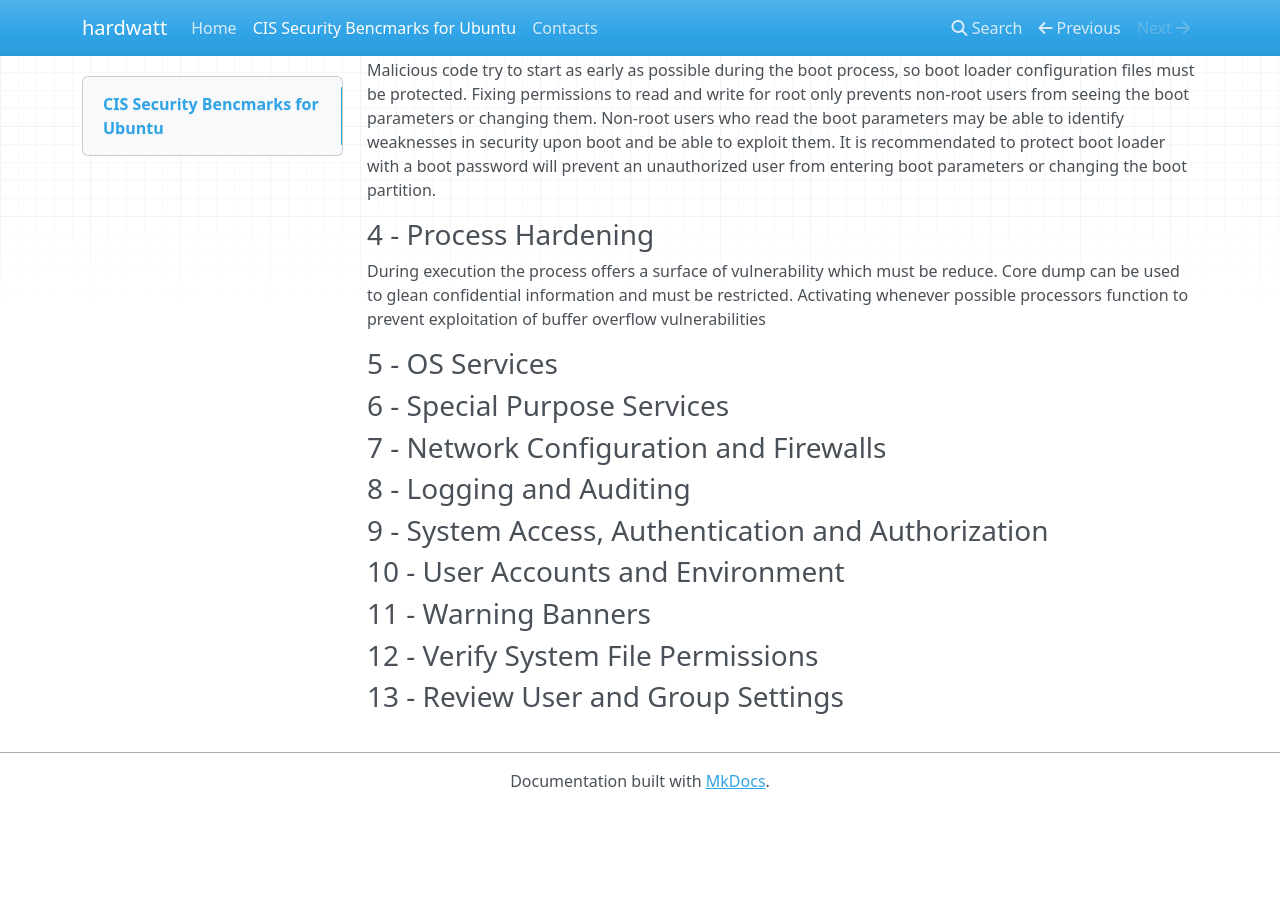
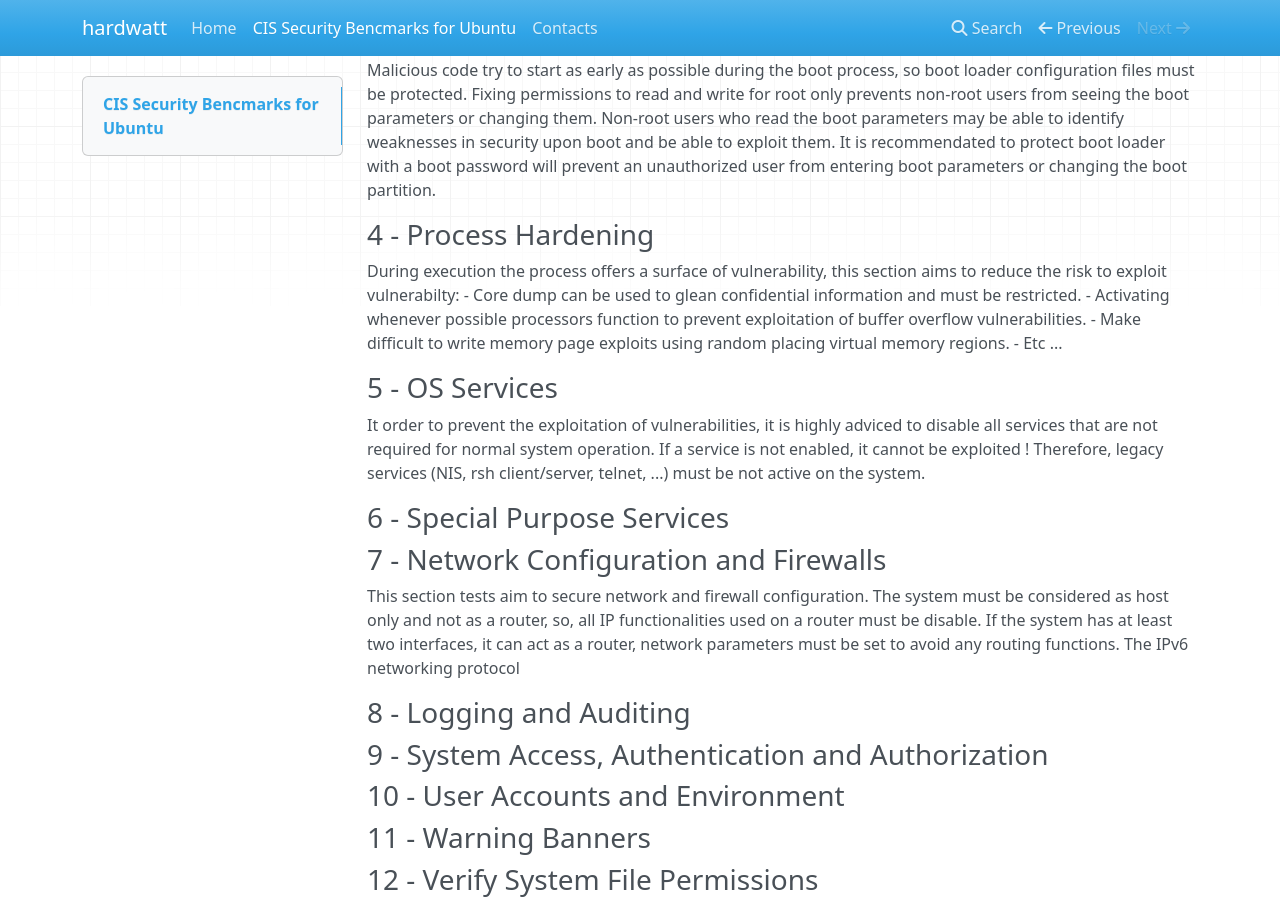
Before and after one commit to awailly/cis-ubuntu-ansible, an MkDocs documentation site: the page built from docs/CIS_Ubuntu.md, in a window 1280 px wide and 900 px high, scrolled down 507 px. Built offline with MkDocs 1.6.1, drawn with Linux system fonts in a browser that asks for light colours; nearby versions of some CDN libraries; old or Windows-style settings are respelled for this version of MkDocs; before the commit the page ends 1316 px from its top, so only the background shows below that.

Commit message:
Update Documentation CIS

```diff
--- a/docs/CIS_Ubuntu.md
+++ b/docs/CIS_Ubuntu.md
@@ -1,34 +1,49 @@
 # CIS Security Bencmarks for Ubuntu
+
 
 ### Recommendations
 
 This recommendations provide prescriptive guidance for system and application administrators who plan to develop, deploy,
 assess, or secure solutions that incorporate Ubuntu server.
 
+
 ### 1 - Patching and Software Updates
 
 Newer patches may contain security enhancements that would not be available through the latest full update. As a result, it is recommended that the latest software patches be used to
 take advantage of the latest functionality.
 
+
 ### 2 - Filesystem Configuration
 
 Directories that are used for system-wide functions can be further protected by placing them on separate partitions. This provides protection for resource exhaustion and enables the use of mounting options that are applicable to the directory's intended use. It is recommended to store user's data on separate partitions and have stricter mount options.
+
 
 ### 3 - Secure Boot Settings
 
 Malicious code try to start as early as possible during the boot process, so boot loader configuration files must be protected. Fixing permissions to read and write for root only prevents non-root users from seeing the boot parameters or changing them. Non-root users who read the boot parameters may be able to identify weaknesses in security upon boot and be able to exploit them. It is recommendated to protect boot loader with a boot password will prevent an unauthorized user from entering boot parameters or changing the boot partition.
 
+
 ### 4 - Process Hardening
 
-During execution the process offers a surface of vulnerability which must be reduce. Core dump can be used to glean confidential information and must be restricted. Activating whenever possible processors function to prevent exploitation of buffer overflow vulnerabilities
+During execution the process offers a surface of vulnerability, this section aims to reduce the risk to exploit vulnerabilty:
+	- Core dump can be used to glean confidential information and must be restricted.
+	- Activating whenever possible processors function to prevent exploitation of buffer overflow vulnerabilities.
+	- Make difficult to write memory page exploits using random placing virtual memory regions.
+	- Etc ...
+
 
 ### 5 - OS Services
+
+It order to prevent the exploitation of vulnerabilities, it is highly adviced to disable all services that are not required for normal system operation. If a service is not enabled, it cannot be exploited ! Therefore, legacy services (NIS, rsh client/server, telnet, ...) must be not active on the system.
 
 
 ### 6 - Special Purpose Services
 
+
+
 ### 7 - Network Configuration and Firewalls
 
+This section tests aim to secure network and firewall configuration. The system must be considered as host only and not as a router, so, all IP functionalities used on a router must be disable. If the system has at least two interfaces, it can act as a router, network parameters must be set to avoid any routing functions.  The IPv6 networking protocol
 
 ### 8 - Logging and Auditing
 
```
